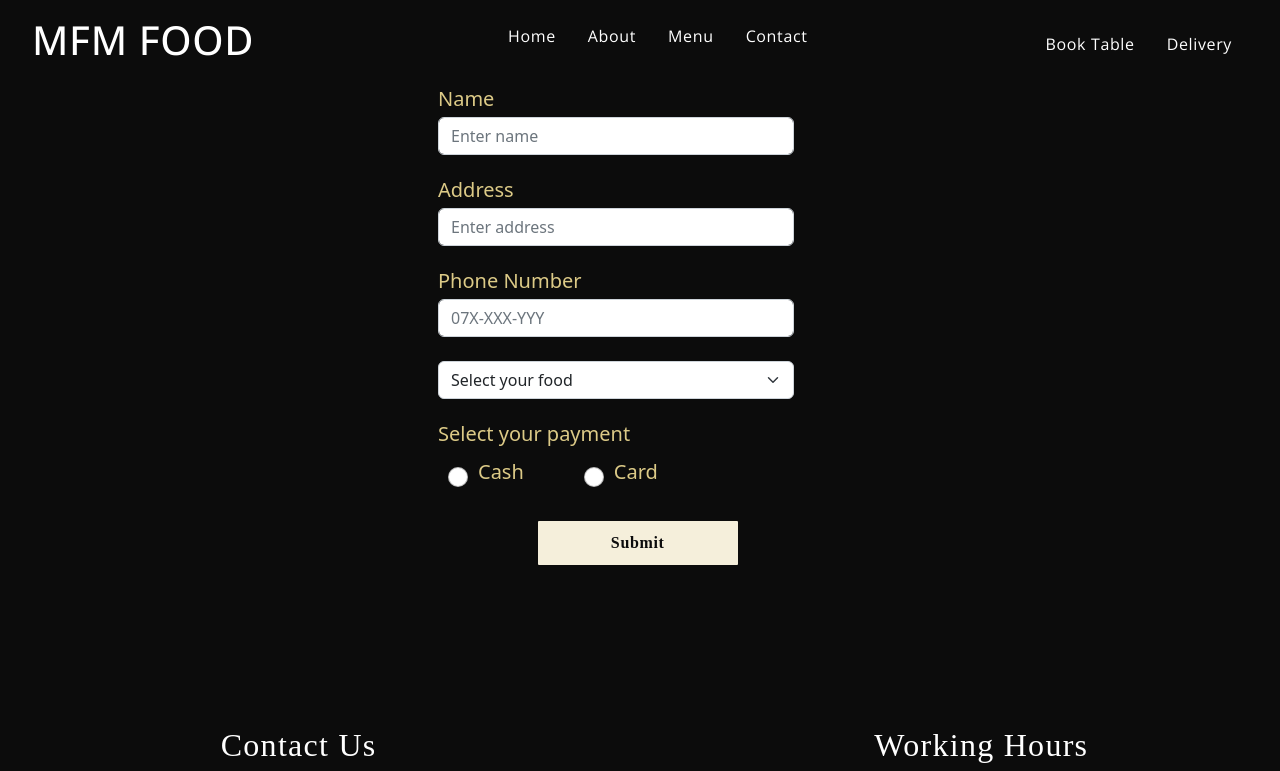
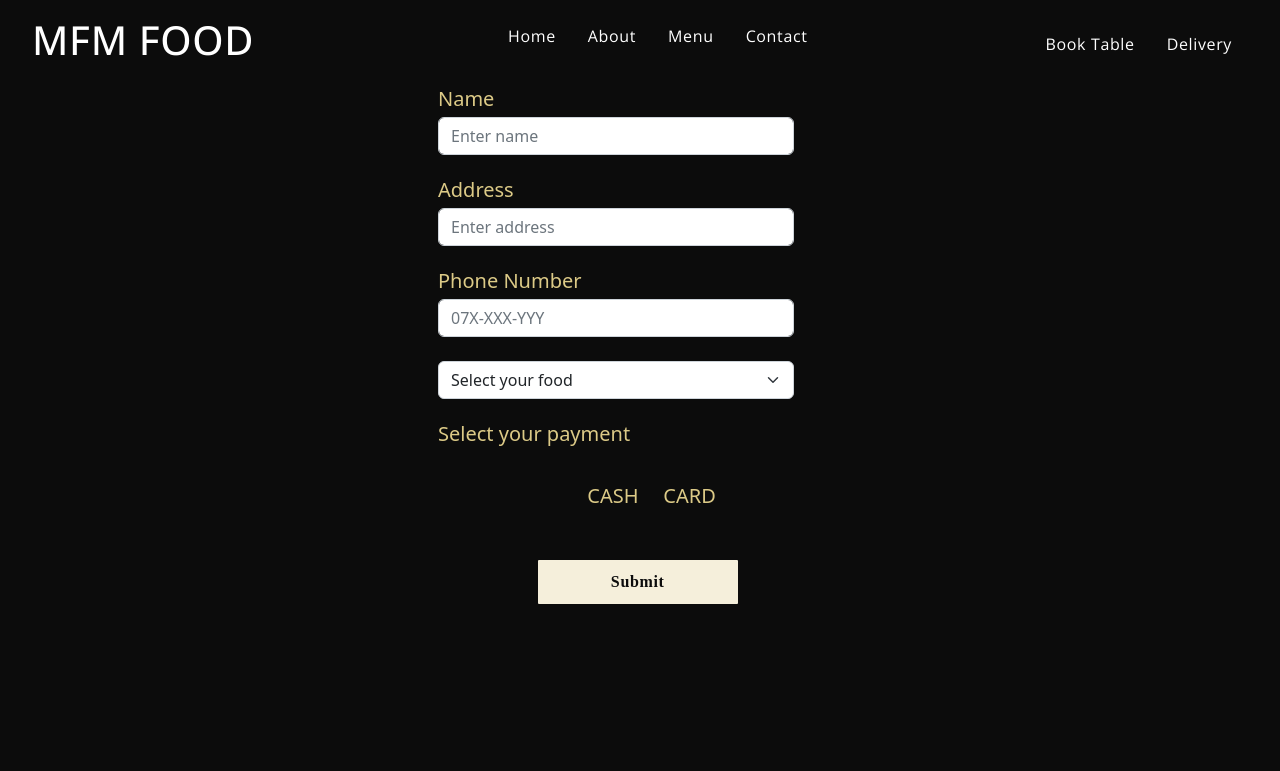
Before and after one commit to MartinKotac/MFMFoodDIGIT, a React (Create React App) app: page /delivery in a window 1280 px wide. Shown: the top 771 px of the page. Built offline with nearby package versions, Linux system fonts and the light colour scheme; a web font is replaced by a local one.

Commit message:
radio buttons styled

```diff
--- a/src/container/DeliveryForm/DeliveryForm.js
+++ b/src/container/DeliveryForm/DeliveryForm.js
@@ -5,7 +5,7 @@ import Modal from 'react-bootstrap/Modal';
 import seaFood from "../../constants/data";
 import "./DeliveryForm.css"
 import {useState} from "react";
-import { ToastContainer, toast } from 'react-toastify';
+import {ToastContainer, toast} from 'react-toastify';
 import 'react-toastify/dist/ReactToastify.css';
 
 const DeliveryForm = () => {
@@ -17,7 +17,7 @@ const DeliveryForm = () => {
         payment: 'cash'
     })
 
-    const notify = () => toast.success("Successfull order!");
+    const notify = () => toast.success("Successful order!");
     const [show, setShow] = useState(false);
     const handleClose = () => {
         setShow(false);
@@ -26,7 +26,7 @@ const DeliveryForm = () => {
     const handleShow = () => setShow(true);
 
     const handleChange = (e) => {
-        setData({...data, [e.target.id] : e.target.value})
+        setData({...data, [e.target.id]: e.target.value})
     }
 
     return (
@@ -58,8 +58,30 @@ const DeliveryForm = () => {
                             <Form.Group className="mb-4" controlId="formCash">
                                 <Form.Label className='labeli' htmlFor='payment'>Select your payment</Form.Label>
                                 <div className='pari labeli'>
-                                    <Form.Check type="radio" id='payment' name="payment" label="Cash" value='cash' className='kes'/>
-                                    <Form.Check type="radio" id='payment' name="payment" label="Card" value='card' className='karta'/>
+                                    <div className="row"
+                                         style={{paddingLeft: '130px', paddingTop: '15px', paddingBottom: '10px'}}>
+                                        <div className="col-md-4 col-lg-4 col-sm-4">
+                                            <label>
+                                                <input value='cash' type="radio" id='payment' name="payment"
+                                                       className="card-input-element"/>
+                                                <div className="panel panel-default card-input">
+                                                    <div className="panel-heading">CASH</div>
+                                                </div>
+                                            </label>
+                                        </div>
+                                        <div className="col-md-4 col-lg-4 col-sm-4">
+                                            <label>
+                                                <input value='card' type="radio" id='payment' name="payment"
+                                                       className="card-input-element"/>
+
+                                                <div className="panel panel-default card-input">
+                                                    <div className="panel-heading">CARD</div>
+                                                </div>
+                                            </label>
+                                        </div>
+                                    </div>
+                                    {/*<Form.Check type="radio" id='payment' name="payment" label="Cash" value='cash' className='kes'/>*/}
+                                    {/*<Form.Check type="radio" id='payment' name="payment" label="Card" value='card' className='karta'/>*/}
                                 </div>
                             </Form.Group>
                             <Button onClick={handleShow} variant="primary" type="button" className='custom__button'
@@ -71,7 +93,8 @@ const DeliveryForm = () => {
                             <Modal.Header closeButton>
                                 <Modal.Title>Confirm your order</Modal.Title>
                             </Modal.Header>
-                            <Modal.Body>{data.name}  {data.address}  {data.phone} {data.formFood}  payment method: {data.payment}</Modal.Body>
+                            <Modal.Body>{data.name} {data.address} {data.phone} {data.formFood} payment
+                                method: {data.payment}</Modal.Body>
                             <Modal.Footer>
                                 <Button variant="secondary" onClick={handleClose}>
                                     Close
@@ -81,7 +104,7 @@ const DeliveryForm = () => {
                                 </Button>
                             </Modal.Footer>
                         </Modal>
-                        <ToastContainer />
+                        <ToastContainer/>
                     </Col>
                 </Row>
             </Container>
```
